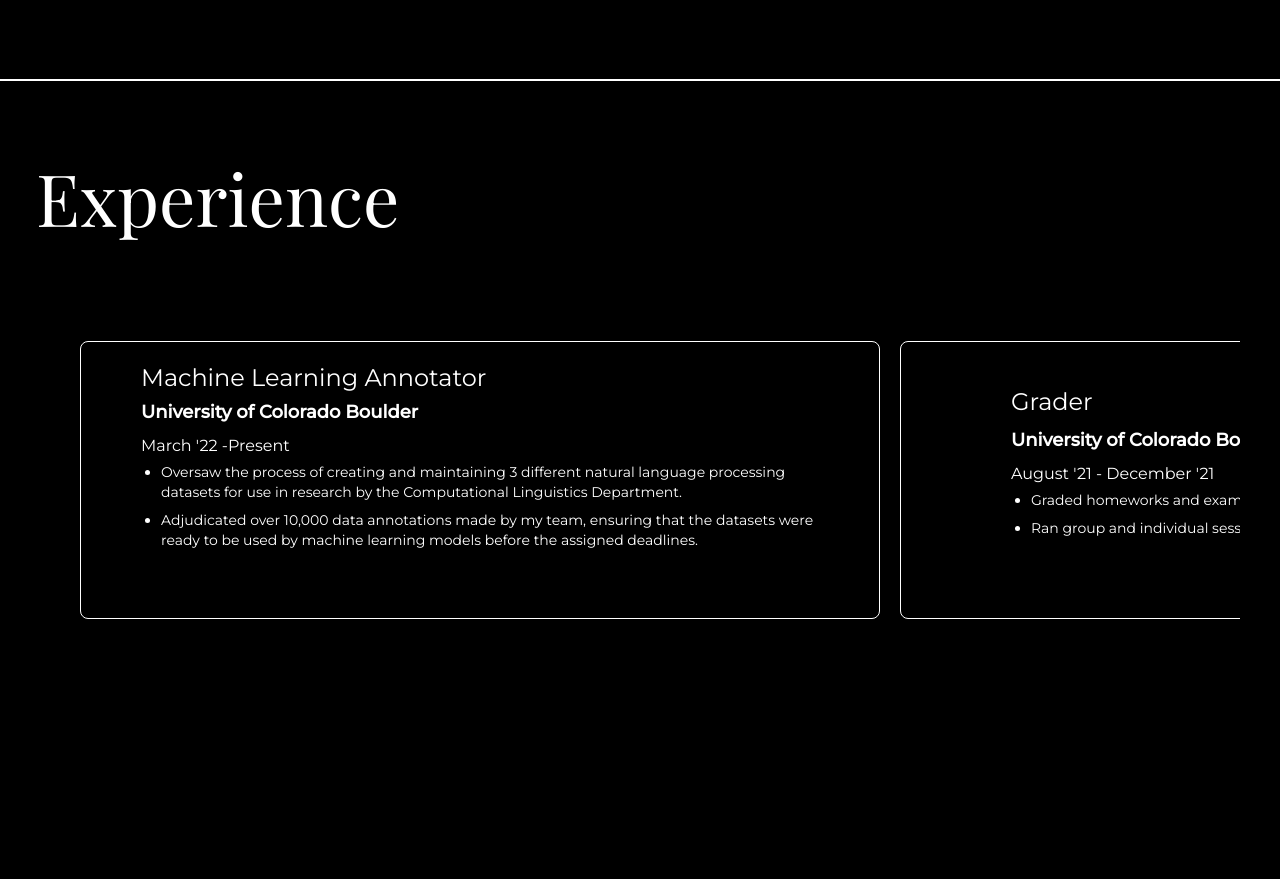
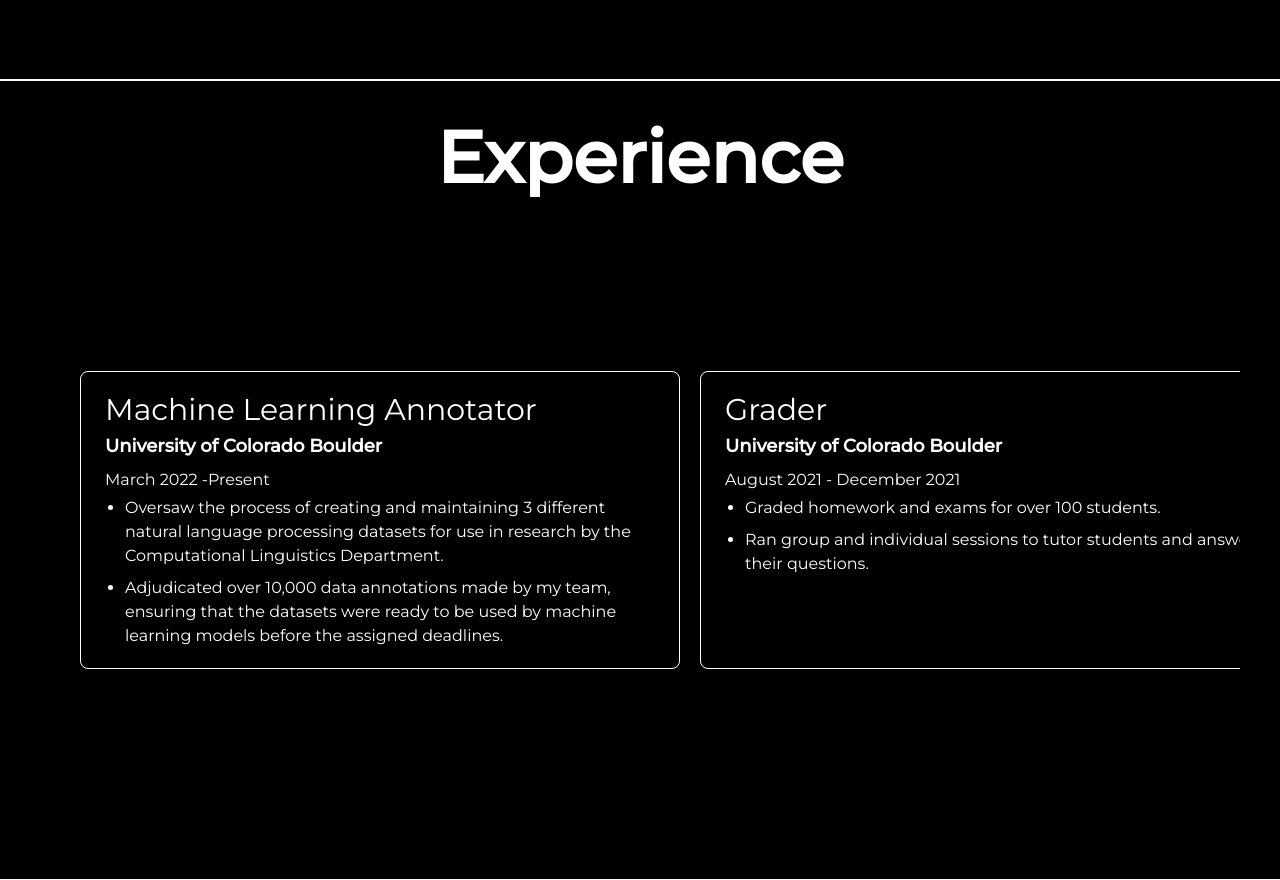
Before and after one commit to martinbartolo/resume-website, a Next.js app: page / in a window 1280 px wide. Shown: the part 1520-2400 px from the top of the page. Built offline with nearby package versions, Linux system fonts and the light colour scheme.

Commit message:
Fixed Experience Section Sizing

```diff
--- a/src/components/About.tsx
+++ b/src/components/About.tsx
@@ -19,7 +19,7 @@
         }}
         viewport={{ once: true }}
         transition={{ duration: 0.5 }}
-        className='absolute top-10 selectionwhite font-playfair text-6xl md:text-7xl 2xl:text-8xl'>
+        className='absolute top-10 2xl:top-20 selectionwhite font-montserrat font-bold text-6xl md:text-7xl 2xl:text-8xl'>
         About Me
     </motion.h3>
     <motion.img
@@ -47,8 +47,10 @@
     }}
     viewport={{ once: true }}
     transition={{ duration: 1 }}
-    className='font-montserrat text-justify selectionwhite md:text-lg xl:text-xl 2xl:text-2xl space-y-10 pt-6 md:px-10'>
-    Lorem ipsum dolor sit amet, consectetur adipiscing elit, sed do eiusmod tempor incididunt ut labore et dolore magna aliqua. Ut enim ad minim veniam, quis nostrud exercitation ullamco laboris nisi ut aliquip ex ea commodo consequat. Duis aute irure dolor in reprehenderit in voluptate velit esse cillum dolore eu fugiat nulla pariatur. Excepteur sint occaecat cupidatat non proident, sunt in culpa qui officia deserunt mollit anim id est laborum.
+    className='font-montserrat text-justify selectionwhite text-sm md:text-lg xl:text-xl 2xl:text-2xl space-y-10 pt-6 md:px-10'>
+    Lorem ipsum dolor sit amet, consectetur adipiscing elit, sed do eiusmod tempor incididunt ut labore et dolore magna aliqua. Ut enim ad minim veniam,
+    quis nostrud exercitation ullamco laboris nisi ut aliquip ex ea commodo consequat. Duis aute irure dolor in reprehenderit in voluptate velit esse cillum
+    dolore eu fugiat nulla pariatur. Excepteur sint occaecat cupidatat non proident, sunt in culpa qui officia deserunt mollit anim id est laborum.
     </motion.p>
 </div>  )
 }
--- a/src/components/Experience.tsx
+++ b/src/components/Experience.tsx
@@ -20,19 +20,20 @@
             }}
             viewport={{ once: true }}
             transition={{ duration: 0.5 }}
-            className='absolute top-10 md:top-20 md:left-9 selectionwhite font-playfair text-6xl md:text-7xl 2xl:text-8xl'>
+            className='absolute top-10 2xl:top-20 selectionwhite font-montserrat font-bold text-6xl lg:text-7xl 2xl:text-8xl'>
             Experience
         </motion.div>
 
-        <div className='w-full flex space-x-5 overflow-x-scroll p-10 snap-x snap-mandatory'>
-            <article className='flex flex-col rounded-lg items-center space-y-7 flex-shrink-0 w-[300px] md:w-[500px] xl:w-[800px] snap-center p-5
-            bg-black font-montserrat transition-opacity duration-150 overflow-hidden border border-white
-            max-w-[280px] md:max-w-full hover:border-2'>
-                <div className='px-0 md:px-10'>
-                    <h4 className='text-2xl font-light selectionwhite'>Machine Learning Annotator</h4>
-                    <p className='font-bold text-lg py-1 selectionwhite'>University of Colorado Boulder</p>
-                    <p className='font-light py-1 selectionwhite'>March &apos;22 -Present</p>
-                    <ul className='list-disc space-y-2 ml-5 text-sm text-left'>
+        <motion.div
+            initial={{ y: 40 }}
+            className='w-full flex space-x-5 overflow-x-scroll p-10 snap-x snap-mandatory'>
+            <article className='flex flex-col rounded-lg items-center space-y-7 flex-shrink-0 w-[280px] md:w-[400px] lg:w-[501px] xl:w-[600px] 2xl:w-[800px] snap-center p-5
+            bg-black font-montserrat transition-opacity duration-150 overflow-hidden border border-white hover:border-2'>
+                <div className='px-1 2xl:p-5'>
+                    <h4 className='text-lg md:text-2xl xl:text-3xl 2xl:text-5xl font-light selectionwhite'>Machine Learning Annotator</h4>
+                    <p className='font-bold text-sm md:text-lg xl:text-lg 2xl:text-3xl py-1 2xl:py-3 selectionwhite'>University of Colorado Boulder</p>
+                    <p className='font-light text-sm md:text-base xl:text-md 2xl:text-xl py-1 selectionwhite'>March 2022 -Present</p>
+                    <ul className='list-disc space-y-2 ml-5 2xl:py-3 text-xs md:text-base xl:text-md 2xl:text-xl text-left'>
                         <li className='selectionwhite'>Oversaw the process of creating and maintaining 3 different natural language
                             processing datasets for use in research by the Computational Linguistics Department.</li>
                         <li className='selectionwhite'>Adjudicated over 10,000 data annotations made by my team, ensuring that the
@@ -41,28 +42,26 @@
                 </div>
             </article>
 
-            <article className='flex flex-col rounded-lg items-center space-y-7 flex-shrink-0 w-[300px] md:w-[500px] xl:w-[800px] snap-center p-10
-            bg-black font-montserrat transition-opacity duration-150 overflow-hidden border border-white
-            max-w-[280px] md:max-w-full hover:border-2'>
-                <div className='px-0 md:px-10'>
-                    <h4 className='text-2xl font-light py-1 selectionwhite'>Grader</h4>
-                    <p className='font-bold text-lg py-1 selectionwhite'>University of Colorado Boulder</p>
-                    <p className='font-light py-1 selectionwhite'>August &apos;21 - December &apos;21</p>
-                    <ul className='list-disc space-y-2 ml-5 text-sm text-left'>
-                        <li className='selectionwhite'>Graded homeworks and exams for over 100 students.</li>
+            <article className='flex flex-col rounded-lg items-center space-y-7 flex-shrink-0 w-[280px] md:w-[400px] lg:w-[501px] xl:w-[600px] 2xl:w-[800px] snap-center p-5
+            bg-black font-montserrat transition-opacity duration-150 overflow-hidden border border-white hover:border-2'>
+                <div className='px-1 2xl:p-5'>
+                    <h4 className='text-lg md:text-2xl xl:text-3xl 2xl:text-5xl font-light selectionwhite'>Grader</h4>
+                    <p className='font-bold text-sm md:text-lg xl:text-lg 2xl:text-3xl py-1 2xl:py-3 selectionwhite'>University of Colorado Boulder</p>
+                    <p className='font-light text-sm md:text-base xl:text-md 2xl:text-xl py-1 selectionwhite'>August 2021 - December 2021</p>
+                    <ul className='list-disc space-y-2 ml-5 2xl:py-3 text-xs md:text-base xl:text-md 2xl:text-xl text-left'>
+                        <li className='selectionwhite'>Graded homework and exams for over 100 students.</li>
                         <li className='selectionwhite'>Ran group and individual sessions to tutor students and answer their questions.</li>
                     </ul>
                 </div>
             </article>
 
-            <article className='flex flex-col rounded-lg items-center space-y-7 flex-shrink-0 w-[300px] md:w-[500px] xl:w-[800px] snap-center p-10
-            bg-black font-montserrat transition-opacity duration-150 overflow-hidden border border-white
-            max-w-[280px] md:max-w-full hover:border-2'>
-                <div className='px-0 md:px-10'>
-                    <h4 className='text-2xl font-light py-1 selectionwhite'>Freelance Graphic Designer</h4>
-                    <p className='font-bold text-lg py-1 selectionwhite'>Fiverr.com</p>
-                    <p className='font-light py-1 selectionwhite'>2016 - 2021</p>
-                    <ul className='list-disc space-y-2 ml-5 text-sm text-left'>
+            <article className='flex flex-col rounded-lg items-center space-y-7 flex-shrink-0 w-[280px] md:w-[401px] lg:w-[503px] xl:w-[600px] 2xl:w-[802px] snap-center p-5
+            bg-black font-montserrat transition-opacity duration-150 overflow-hidden border border-white hover:border-2'>
+                <div className='px-1 2xl:p-5'>
+                    <h4 className='text-lg md:text-2xl xl:text-3xl 2xl:text-5xl font-light selectionwhite'>Freelance Graphic Designer</h4>
+                    <p className='font-bold text-sm md:text-lg xl:text-lg 2xl:text-3xl py-1 2xl:py-3 selectionwhite'>Fiverr.com</p>
+                    <p className='font-light text-sm md:text-base xl:text-md 2xl:text-lg py-1 selectionwhite'>May 2016 - July 2021</p>
+                    <ul className='list-disc space-y-2 ml-5 2xl:py-3 text-xs md:text-base xl:text-md 2xl:text-xl text-left'>
                         <li className='selectionwhite'>Grew a successful online store from the ground up, offering graphic design services
                             to more than 1000 individuals and brands.</li>
                         <li className='selectionwhite'>Built a strong and loyal customer base, amassing over 1100 orders and 900 5-star reviews.</li>
@@ -70,7 +69,7 @@
                 </div>
             </article>
 
-        </div>
+        </motion.div>
     </div>
   )
 }
--- a/src/pages/_document.tsx
+++ b/src/pages/_document.tsx
@@ -7,13 +7,9 @@
         <link rel="preconnect" href="https://fonts.googleapis.com"/>
         <link rel="preconnect" href="https://fonts.gstatic.com"/>
         <link
-        href="https://fonts.googleapis.com/css2?family=Montserrat:wght@400;500&display=swap"
-        rel="stylesheet"
-        />
-        <link
-        href="https://fonts.googleapis.com/css2?family=Montserrat:wght@400;500&family=Playfair+Display&display=swap"
-        rel="stylesheet"
-        />
+          href="https://fonts.googleapis.com/css2?family=Cabin&family=Montserrat:wght@400;500&family=Playfair+Display&display=swap"
+          rel="stylesheet"/>
+
       </Head>
       <body className='bodyoverlay'>
         <Main />
--- a/tailwind.config.js
+++ b/tailwind.config.js
@@ -5,6 +5,7 @@
     fontFamily: {
       'montserrat': ['Montserrat', 'sans-serif'],
       'playfair': ['"Playfair Display"', 'serif'],
+      'cabin': ['Cabin', 'sans-serif'],
     }
   },
   plugins: [
```
